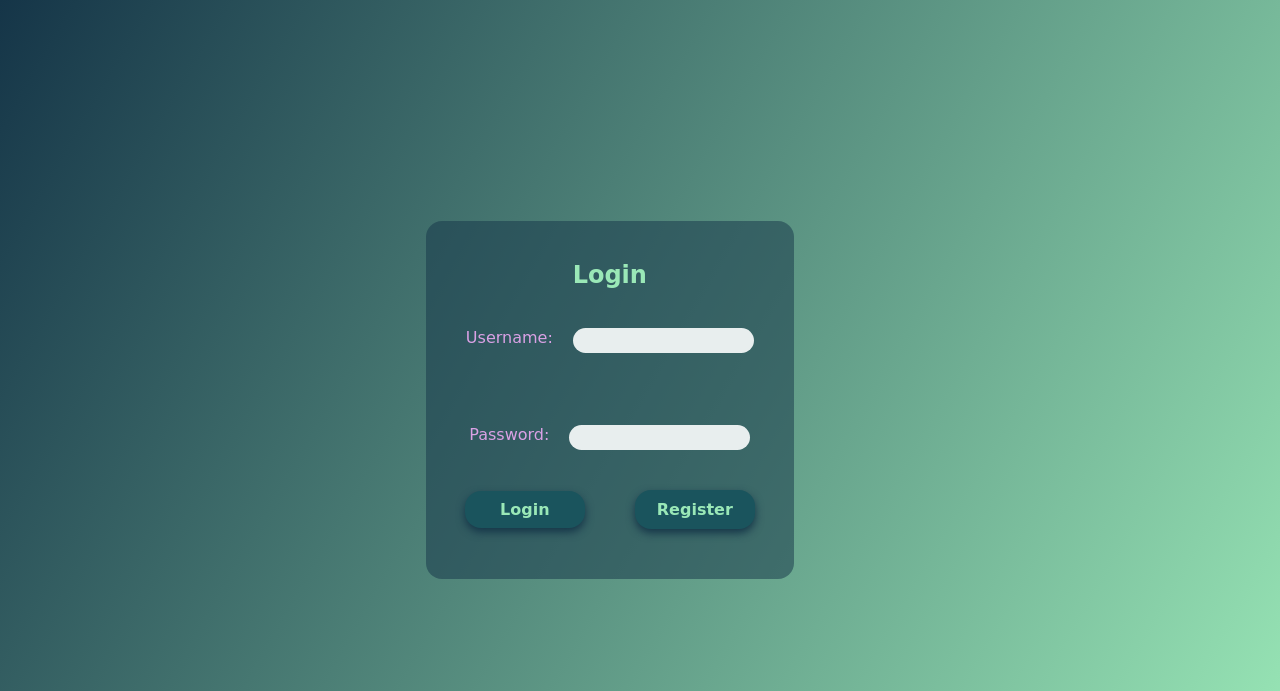
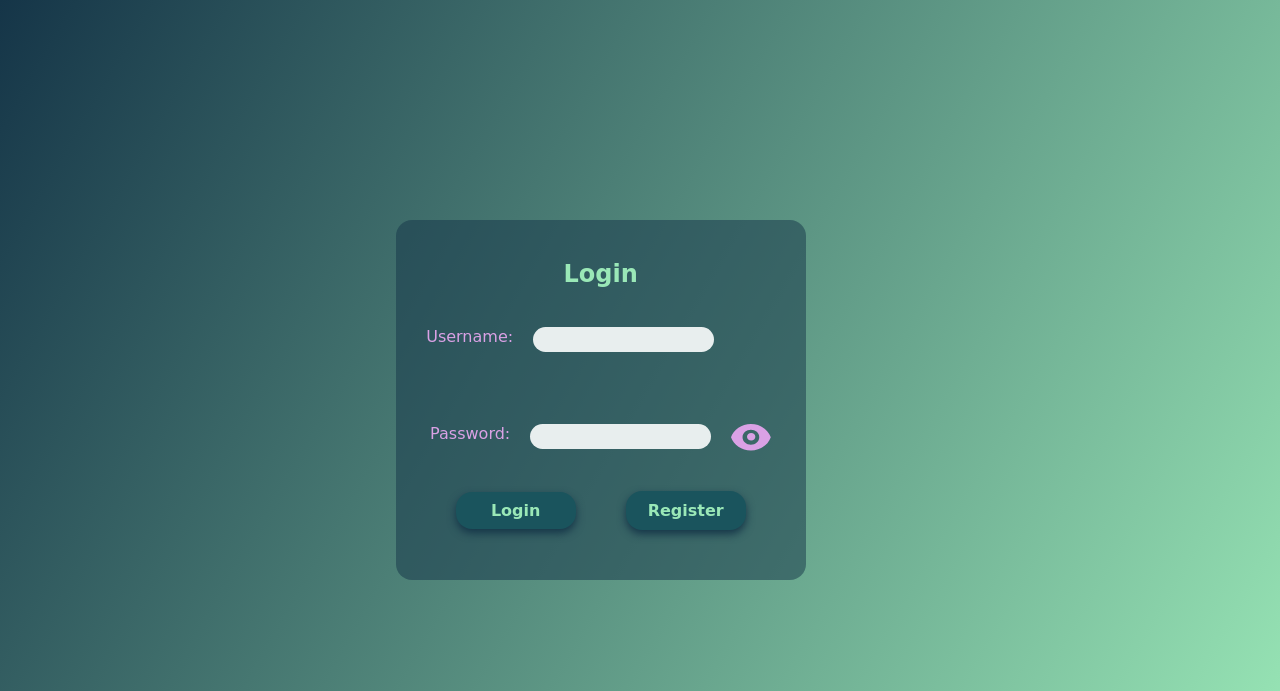
Before and after one commit to garcia-lopez/login, a Flask app: page /login/ in a window 1280 px wide. Shown: the top 691 px of the page. Run offline with Flask 3, Linux system fonts and the light colour scheme; some libraries are stand-ins or nearby versions; some web fonts are replaced.

Commit message:
feat: added show password function

```diff
--- a/controllers/home_controller.py
+++ b/controllers/home_controller.py
@@ -1,4 +1,4 @@
-from flask import Flask, render_template, request, redirect, url_for
+from flask import render_template, redirect, url_for
 
 def home_function(session):
     if 'loggedin' in session:
--- a/controllers/profile_controller.py
+++ b/controllers/profile_controller.py
@@ -38,6 +38,7 @@ def change_password_function(session, mysql):
             old_password = request.form['old_password']
             new_password = request.form['new_password']
             confirm_password = request.form['confirm_password']
+
             if old_password == '' or new_password == '' or confirm_password == '':
                 flash('Por favor, rellena todos los campos', 'error')
                 return render_template('change_password.html')
@@ -45,6 +46,9 @@ def change_password_function(session, mysql):
             if not val_password(old_password, session['user_info']['password']):
                 print("La contraseña actual es incorrecta")
                 flash('The current password is incorrect.', 'error')
+            if not check_password(new_password):
+                print("La contraseña no cumple con los requisitos")
+                flash('The password cannot be less than 8 characters nor more than 72.', 'error')
             elif new_password != confirm_password:
                 print("Las contraseñas no coinciden")
                 flash('The passwords do not match.', 'error')
--- a/controllers/register_controller.py
+++ b/controllers/register_controller.py
@@ -1,6 +1,4 @@
-from flask import Flask, render_template, request, redirect, url_for, session, flash
-from flask_limiter import Limiter
-from flask_limiter.util import get_remote_address
+from flask import Flask, render_template, request, redirect, url_for, flash
 #local imports
 from models.users import *
 from static.utils.utils import *
--- a/main.py
+++ b/main.py
@@ -1,4 +1,4 @@
-from flask import Flask, render_template, request, redirect, url_for, session, flash
+from flask import Flask, render_template, session
 from flask_mysqldb import MySQL
 
 #local imports
--- a/static/css/style.css
+++ b/static/css/style.css
@@ -196,7 +196,7 @@ footer {
 }
 
 /*Form inputs*/
-.form_inputs  {
+.form_inputs, .form_inputs_username   {
   font-family: "Playwrite DE Grund", cursive;;
   display: flex;
   justify-content: center;
@@ -205,12 +205,17 @@ footer {
   margin: 20px 50px 20px 50px;
 }
 
+.form_inputs_username {
+  margin-right: 111px;
+}
+
 .inputs {
   border-radius: 16px;
   padding: 5px;
   border-style: none;
   background-color: #E8EEEE;
   font-family: "Playwrite DE Grund", cursive;
+  text-align: center;
 }
 
 p {
@@ -225,3 +230,7 @@ p {
   margin-top: 20px;
   gap: 50px;
 }
+
+.eye {
+  cursor: pointer;
+}
--- a/static/js/script.js
+++ b/static/js/script.js
@@ -38,3 +38,15 @@ document.addEventListener('DOMContentLoaded', function() {
         });
     }
 });
+
+function showPassword() {
+    var x = document.getElementById("password");
+    var y = document.getElementById("eye");
+    if (x.type === "password") {
+        x.type = "text";
+        y.src = y.getAttribute('data-closed-eye');
+    } else {
+        x.type = "password";
+        y.src = y.getAttribute('data-open-eye');
+    }
+}
--- a/templates/index.html
+++ b/templates/index.html
@@ -23,7 +23,7 @@
                 </div>
             {% endif %}
             {% endwith %}
-            <div class="form_inputs">
+            <div class="form_inputs_username">
                 <label class="lilac_text" for="username">Username:</label>
                 <input class="inputs" type="text" id="username" name="username" required>
             </div>
@@ -31,6 +31,7 @@
             <div class="form_inputs">
                 <label class="lilac_text" for="password">Password:</label>
                 <input class="inputs" type="password" id="password" name="password" required>
+                <img id="eye" src="{{ url_for('static', filename='images/open_eye.svg') }}" data-open-eye="{{ url_for('static', filename='images/open_eye.svg') }}" data-closed-eye="{{ url_for('static', filename='images/closed_eye.svg') }}" class="eye" onclick="showPassword()">
             </div>
             <div class="button_section">
                 <button type="submit" class="button_class">Login</button>
```
Also changed, not shown: static/images/closed_eye.svg (added), static/images/open_eye.svg (added).
